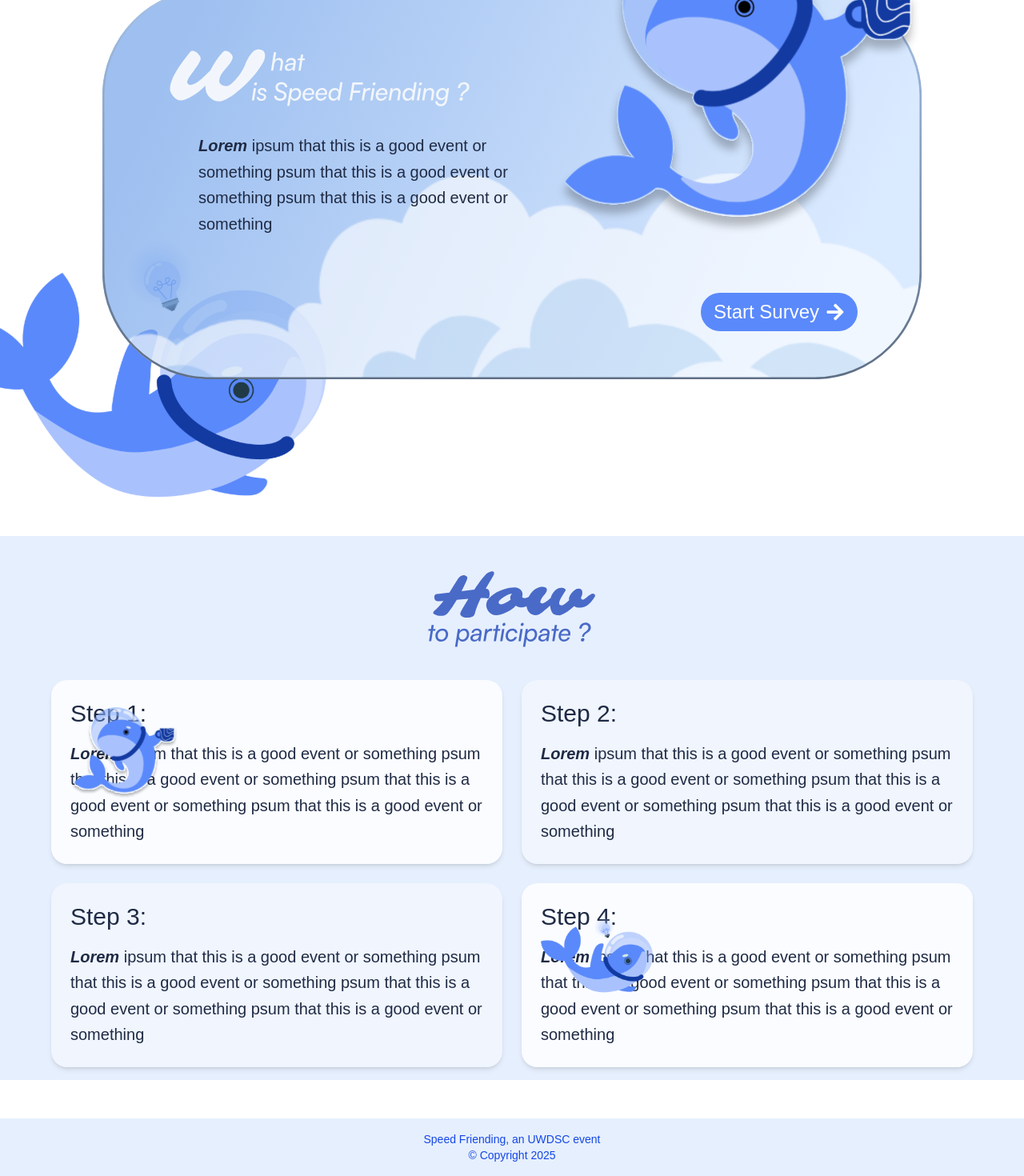
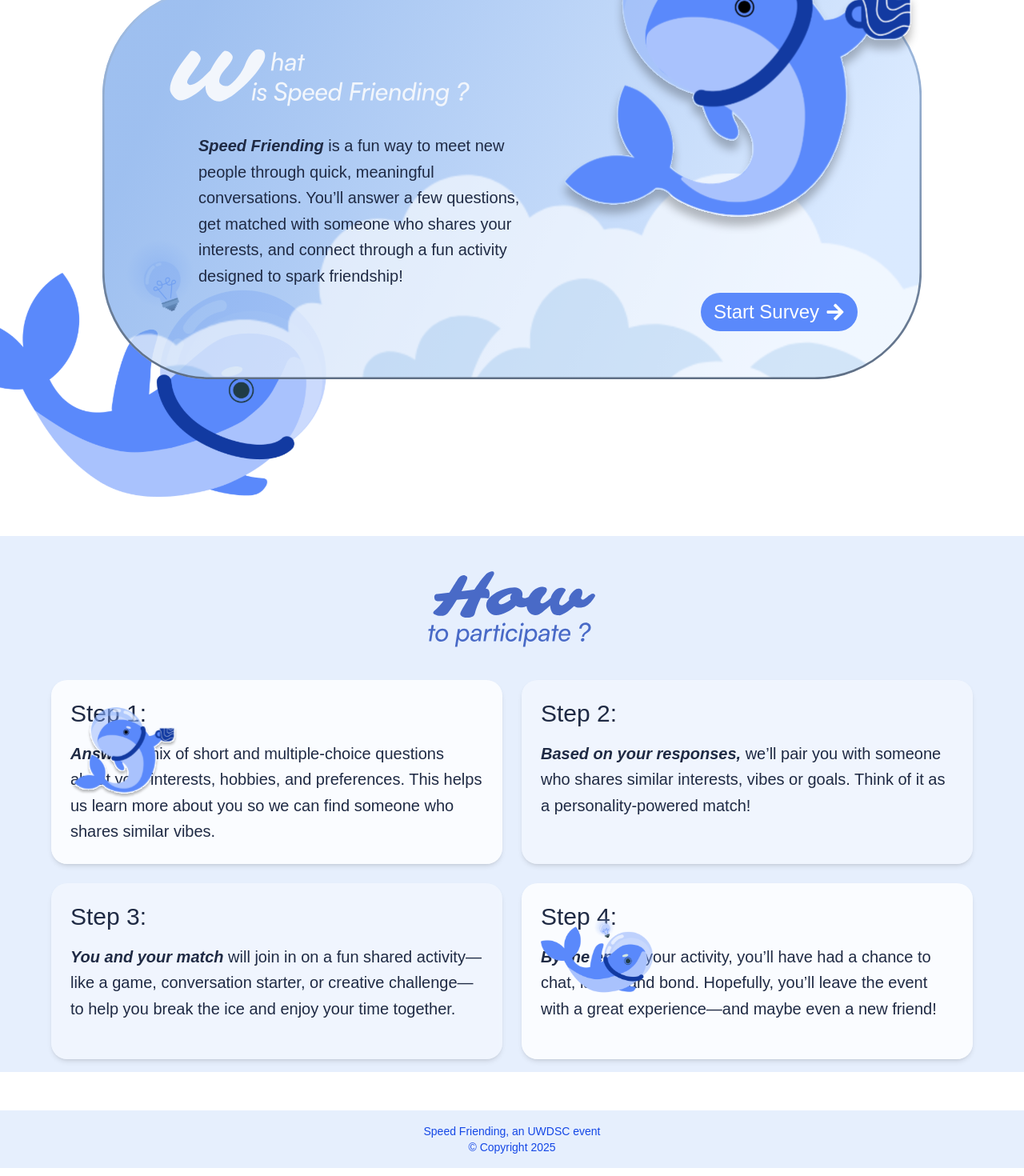
Before and after one commit to bakuyy/dsc-speed-dataing, a Next.js app: page /information in a window 1280 px wide. Shown: the part 354-1824 px from the top of the page at 80% size. Built offline with nearby package versions, Linux system fonts and the light colour scheme; no server answers.

Commit message:
monica/how-it-works

```diff
--- a/src/app/components/About.tsx
+++ b/src/app/components/About.tsx
@@ -60,13 +60,14 @@ export default function About() {
           />
 
           <p className="pr-33 sm:pr-55 md:pr-90 lg:pr-120 pl-7 md:pl-20 lg:pl-30 text-[0.6rem] sm:text-base md:text-xl text-[#1F2A44] leading-relaxed mb-6">
-            <span className="font-bold italic">Lorem</span> ipsum that this is a good event or something psum that this is a good
-            event or something psum that this is a good event or something
+           <span className="font-bold italic">Speed Friending</span> is a fun way to meet new people through quick, meaningful conversations.
+                    You’ll answer a few questions, get matched with someone who shares your interests, and
+                    connect through a fun activity designed to spark friendship!
           </p>
 
           <div className="absolute bottom-4 md:bottom-15 right-5 md:right-20">
             <button
-              onClick={() => router.push('/dashboard/form')}
+              onClick={() => router.push('/dashboard')}
               className="bg-[#5A89FB] hover:cursor-pointer hover:bg-[#2E4AA8] text-white text-[0.6rem] md:text-2xl py-1 md:py-2 px-2 md:px-4 rounded-full flex items-center gap-2"
             >
               Start Survey <FaArrowRight />
--- a/src/app/components/Instruction.tsx
+++ b/src/app/components/Instruction.tsx
@@ -53,8 +53,7 @@ export default function InstructionPage() {
                 step="Step 1:"
                 description={
                   <>
-                    <span className="font-bold italic">Lorem</span> ipsum that this is a good event or something psum that this is a good
-                    event or something psum that this is a good event or something psum that this is a good event or something
+                    <span className="font-bold italic">Answer</span> a mix of short and multiple-choice questions about your interests, hobbies, and preferences. This helps us learn more about you so we can find someone who shares similar vibes.
                   </>
                 }
                 opacity={0.8}
@@ -64,8 +63,7 @@ export default function InstructionPage() {
                 step="Step 2:"
                 description={
                   <>
-                    <span className="font-bold italic">Lorem</span> ipsum that this is a good event or something psum that this is a good
-                    event or something psum that this is a good event or something psum that this is a good event or something
+                    <span className="font-bold italic">Based on your responses,</span> we’ll pair you with someone who shares similar interests, vibes or goals. Think of it as a personality-powered match!
                   </>
                 }
                 opacity={0.4}
@@ -74,8 +72,7 @@ export default function InstructionPage() {
                 step="Step 3:"
                 description={
                   <>
-                    <span className="font-bold italic">Lorem</span> ipsum that this is a good event or something psum that this is a good
-                    event or something psum that this is a good event or something psum that this is a good event or something
+                    <span className="font-bold italic">You and your match</span> will join in on a fun shared activity—like a game, conversation starter, or creative challenge—to help you break the ice and enjoy your time together.
                   </>
                 }
                 opacity={0.4}
@@ -84,13 +81,13 @@ export default function InstructionPage() {
                 step="Step 4:"
                 description={
                   <>
-                    <span className="font-bold italic">Lorem</span> ipsum that this is a good event or something psum that this is a good
-                    event or something psum that this is a good event or something psum that this is a good event or something
+                    <span className="font-bold italic">By the end</span> of your activity, you’ll have had a chance to chat, laugh, and bond. Hopefully, you’ll leave the event with a great experience—and maybe even a new friend!
                   </>
                 }
                 opacity={0.8}
                 icon={whale1}
               />
+
             </div>
           </div>
         </div>
@@ -110,8 +107,7 @@ export default function InstructionPage() {
             step="Step 1:"
             description={
               <>
-              <span className="font-bold italic">Lorem</span> ipsum that this is a good event or something psum that this is a good
-                event or something psum that this is a good event or something psum that this is a good event or something
+                <span className="font-bold italic">Answer</span> a mix of short and multiple-choice questions about your interests, hobbies, and preferences. This helps us learn more about you so we can find someone who shares similar vibes.
               </>
             }
             opacity={0.8}
@@ -121,8 +117,7 @@ export default function InstructionPage() {
             step="Step 2:"
             description={
               <>
-              <span className="font-bold italic">Lorem</span> ipsum that this is a good event or something psum that this is a good
-              event or something psum that this is a good event or something psum that this is a good event or something
+                <span className="font-bold italic">Based on your responses,</span> we’ll pair you with someone who shares similar interests, vibes or goals. Think of it as a personality-powered match!
               </>
             }
             opacity={0.4}
@@ -131,8 +126,7 @@ export default function InstructionPage() {
             step="Step 3:"
             description={
               <>
-              <span className="font-bold italic">Lorem</span> ipsum that this is a good event or something psum that this is a good
-              event or something psum that this is a good event or something psum that this is a good event or something
+                <span className="font-bold italic">You and your match</span> will join in on a fun shared activity—like a game, conversation starter, or creative challenge—to help you break the ice and enjoy your time together.
               </>
             }
             opacity={0.4}
@@ -141,13 +135,13 @@ export default function InstructionPage() {
             step="Step 4:"
             description={
               <>
-              <span className="font-bold italic">Lorem</span> ipsum that this is a good event or something psum that this is a good
-              event or something psum that this is a good event or something psum that this is a good event or something
+                <span className="font-bold italic">By the end</span> of your activity, you’ll have had a chance to chat, laugh, and bond. Hopefully, you’ll leave the event with a great experience—and maybe even a new friend!
               </>
             }
             opacity={0.8}
             icon={whale1}
           />
+
         </div>
       </div>
     </div>
--- a/src/app/information/page.tsx
+++ b/src/app/information/page.tsx
@@ -15,8 +15,6 @@ const page = () => {
         <InstructionPage/>
         </div>
         <Footer/>
-
-
     </div>
   )
 }
```
